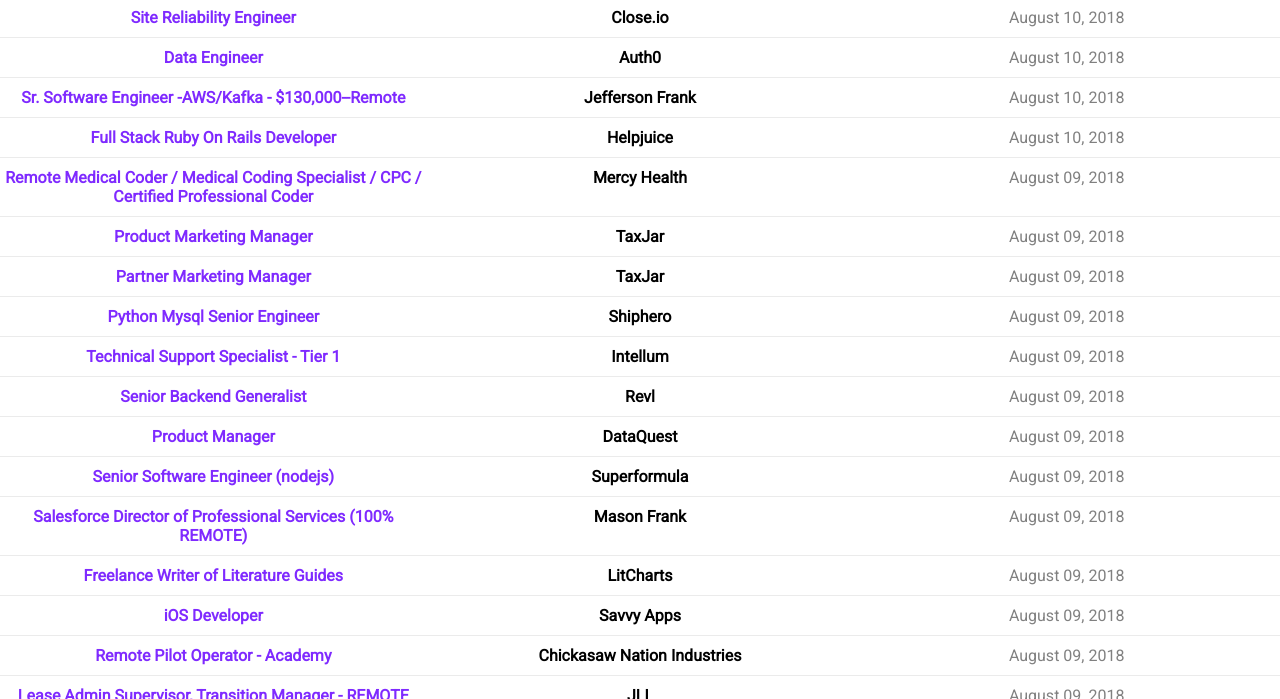
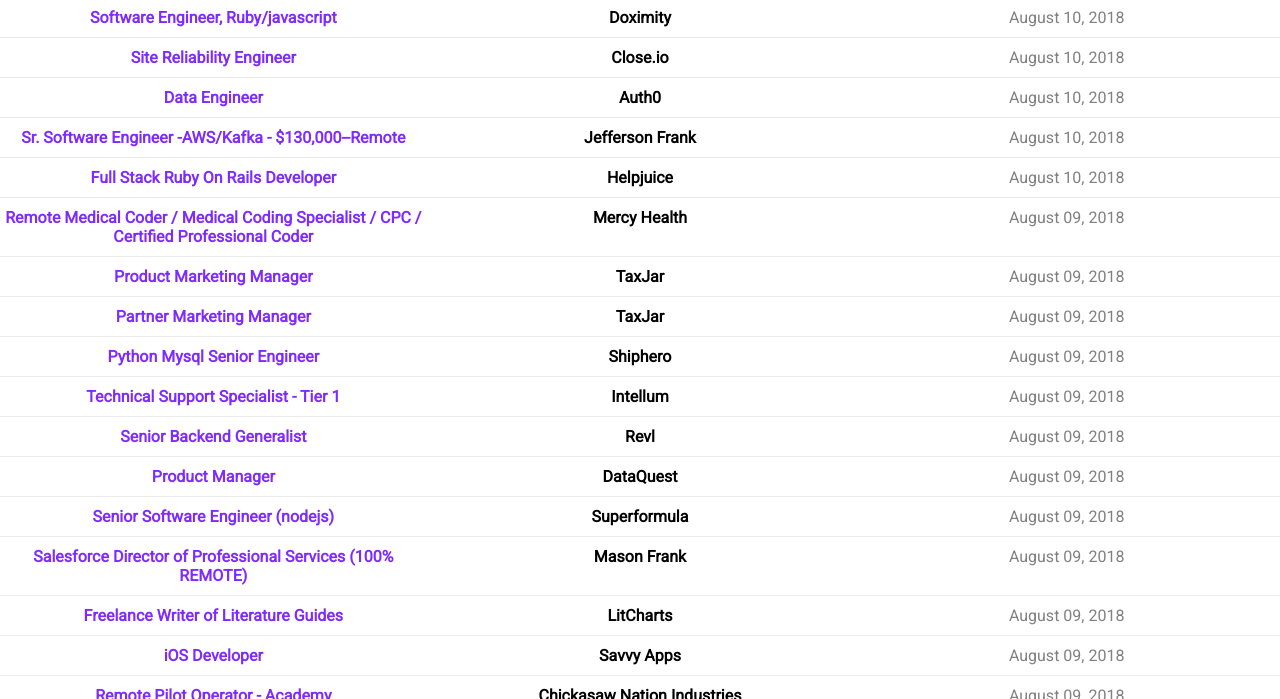
Before and after one commit to akpierson/akpierson.github.io, a plain HTML site: page index.html in a window 1280 px wide. Shown: the part 401-1100 px from the top of the page. Drawn offline with nearby package versions, Linux system fonts and the light colour scheme.

Commit message:
Job Added

```diff
--- a/index.html
+++ b/index.html
@@ -40,6 +40,7 @@
             data: {
                 jobs: [
                     //ADDJOB//
+					{ href: 'https://remoteok.io/remote-jobs/68456-remote-software-engineer-ruby-javascript-doximity', title: 'Software Engineer, Ruby/javascript', company: 'Doximity', date: 'August 10, 2018', },
 					{ href: 'https://weworkremotely.com/remote-jobs/close-io-site-reliability-engineer', title: 'Site Reliability Engineer', company: 'Close.io', date: 'August 10, 2018', },
 					{ href: 'https://remoteok.io/remote-jobs/68448-remote-data-engineer-auth0', title: 'Data Engineer', company: 'Auth0', date: 'August 10, 2018', },
 					{ href: 'https://www.careerbuilder.com/job/J3Q88Z6FLT3GGDD43BY?ipath=JRGT1&keywords=remote&searchid=b3b7aa54-453c-4a71-9df9-b0aa3ef63aae%3AAPAb7IQV8u8j0DUspA4G6Xc892U5%2FkiQ4w%3D%3D&siteid=cbnsv', title: 'Sr. Software Engineer -AWS/Kafka - $130,000--Remote', company: 'Jefferson Frank', date: 'August 10, 2018', },
```
